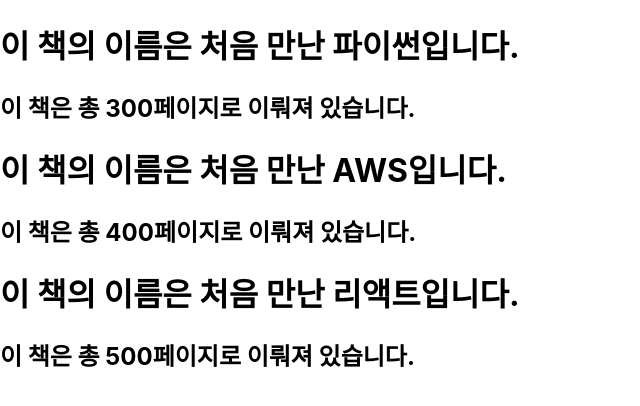
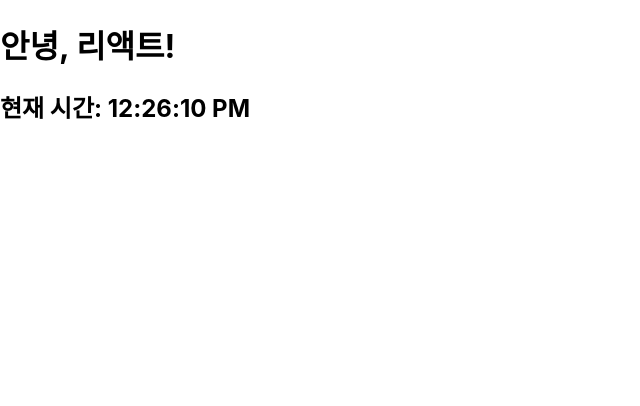
Before and after one commit to idealful/mystudy, a React (Create React App) app in the folder react1/my-app/: page / in a window 1280 px wide. Shown: the top 406 px of the page, without its empty margins (0-640 px from the left). Built offline with nearby package versions, Linux system fonts and the light colour scheme.

Commit message:
(실습) 시계 만들기

```diff
--- /dev/null
+++ b/react1/my-app/src/chapter_04/Clock.jsx
@@ -0,0 +1,12 @@
+import React from 'react';
+
+function Clock(props) {
+  return (
+    <div>
+      <h1>안녕, 리액트!</h1>
+      <h2>현재 시간: {new Date().toLocaleTimeString()}</h2>
+    </div>
+  );
+}
+
+export default Clock;
--- a/react1/my-app/src/index.js
+++ b/react1/my-app/src/index.js
@@ -1,18 +1,18 @@
 import React from 'react';
 import ReactDOM from 'react-dom/client';
 import './index.css';
-// import App from './App';
 import reportWebVitals from './reportWebVitals';
 
-import Library from './chapter_03/Library';
+import Clock from './chapter_04/Clock';
 
 const root = ReactDOM.createRoot(document.getElementById('root'));
-root.render(
-  <React.StrictMode>
-    {/* <App /> */}
-    <Library />
-  </React.StrictMode>
-);
+setInterval(() => {
+  root.render(
+    <React.StrictMode>
+      <Clock />
+    </React.StrictMode>
+  );
+}, 1000);
 
 // If you want to start measuring performance in your app, pass a function
 // to log results (for example: reportWebVitals(console.log))
```
Also changed, not shown: react1/my-app/public/index.html (+1 -27 lines).
